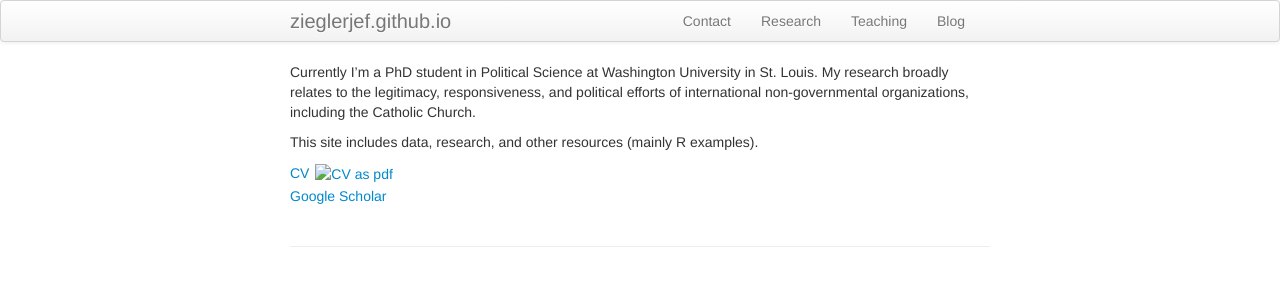
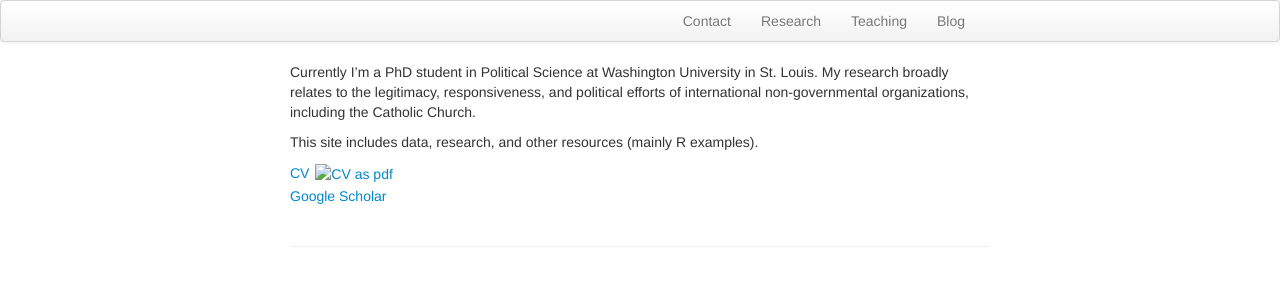
Before and after one commit to zieglerjef/zieglerjef.github.io, a Jekyll site: the page built from index.md, in a window 1280 px wide. Shown: the top 300 px of the page. Built offline with Jekyll 4.4.1, drawn with Linux system fonts in a browser that asks for light colours.

Commit message:
Update default.html

```diff
--- a/_includes/themes/twitter/default.html
+++ b/_includes/themes/twitter/default.html
@@ -33,7 +33,7 @@
     <div class="navbar">
       <div class="navbar-inner">
         <div class="container-narrow">
-          <a class="brand" href="{{ HOME_PATH }}">{{ site.title }}</a>
+          <a class="brand" href="{{ HOME_PATH }}">{{Jeffrey Ziegler}}</a>
           <ul class="nav">
               <li><a href="{{ BASE_PATH }}/pages/about.html">Contact</a></li>
               <li><a href="{{ BASE_PATH }}/pages/pubs.html">Research</a></li>
```
